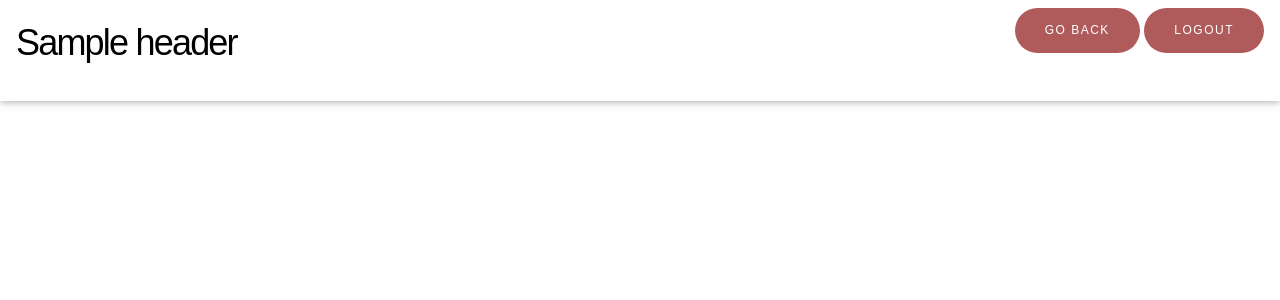
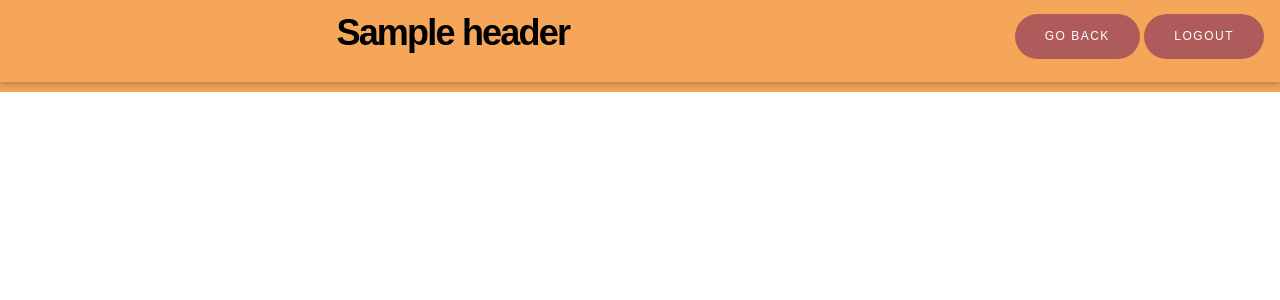
Before and after one commit to Pinky-Chaudhary/Emotion-based-Music-Recommender-System, a Flask app: template templates/recent_playlist.html in a window 1280 px wide. Shown: the top 300 px of the page. Run offline with Flask 2, Linux system fonts and the light colour scheme; the template is opened without the code that fills it: most values are stand-ins (such as "Sample title", 1, 10 or a date in 2020); some libraries are stand-ins or nearby versions; some web fonts are replaced.

Commit message:
Update recently_playlist.css

```diff
--- a/static/css/recently_playlist.css
+++ b/static/css/recently_playlist.css
@@ -1,3 +1,14 @@
+h2{
+    font-weight: bold;
+    width:70%;
+    text-align:center;
+}
+.main{
+    background-color: #f5a658;
+}
+p{
+   margin:0;
+}
 @keyframes fadein {
   from {
     opacity: 0;
@@ -37,6 +48,7 @@
 .playlists-list-item {
   position: relative;
   text-align: center;
+    font-family: "Times New Roman", Times, serif;
   color: white;
 }
 
```
